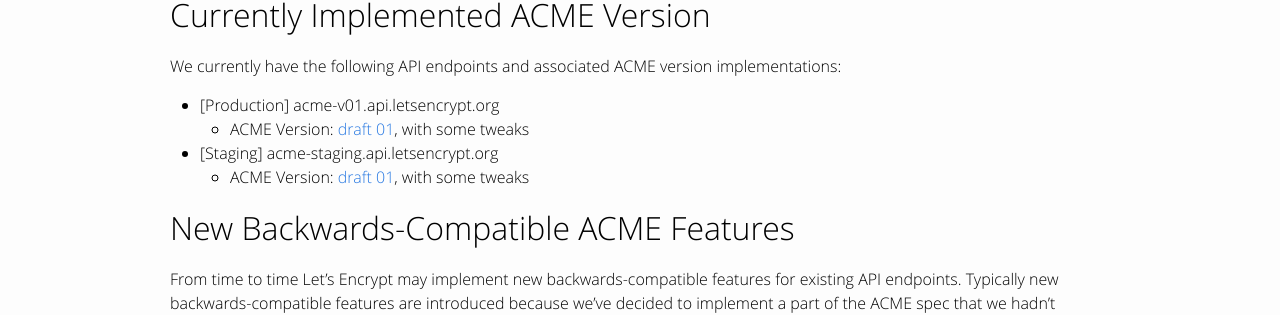
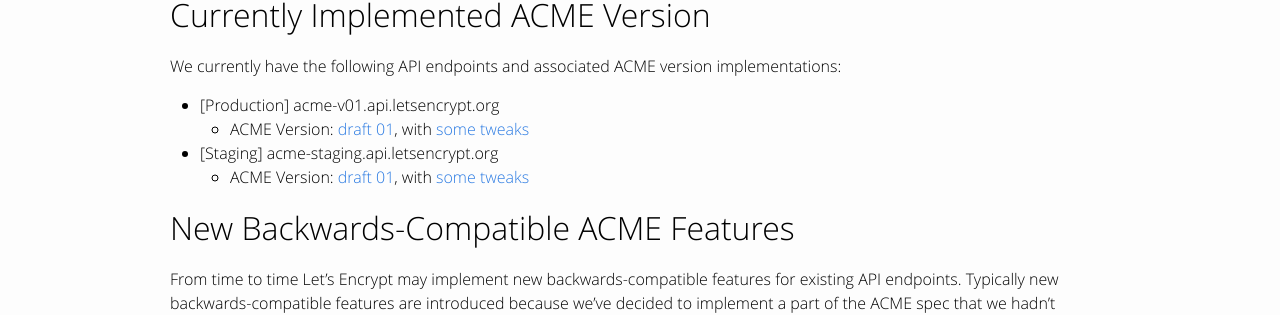
Before and after one commit to snowman1120/website, a Jekyll site: the page built from docs/acme-protocol-updates.md, in a window 1280 px wide. Shown: the part 415-730 px from the top of the page. Built offline with Jekyll 4.4.1, drawn with Linux system fonts in a browser that asks for light colours; part of the change alters nothing that is shown.

```diff
--- a/docs/acme-protocol-updates.md
+++ b/docs/acme-protocol-updates.md
@@ -14,9 +14,9 @@ The ACME protocol is the cornerstone of how Let's Encrypt works. As the protocol
 We currently have the following API endpoints and associated ACME version implementations:
 
 * [Production] acme-v01.api.letsencrypt.org
-  * ACME Version: [draft 01](https://tools.ietf.org/html/draft-ietf-acme-acme-01), with some tweaks
+  * ACME Version: [draft 01](https://tools.ietf.org/html/draft-ietf-acme-acme-01), with [some tweaks](https://github.com/letsencrypt/boulder/blob/master/docs/acme-divergences.md)
 * [Staging] acme-staging.api.letsencrypt.org
-  * ACME Version: [draft 01](https://tools.ietf.org/html/draft-ietf-acme-acme-01), with some tweaks
+  * ACME Version: [draft 01](https://tools.ietf.org/html/draft-ietf-acme-acme-01), with [some tweaks](https://github.com/letsencrypt/boulder/blob/master/docs/acme-divergences.md)
 
 # New Backwards-Compatible ACME Features
 
```
